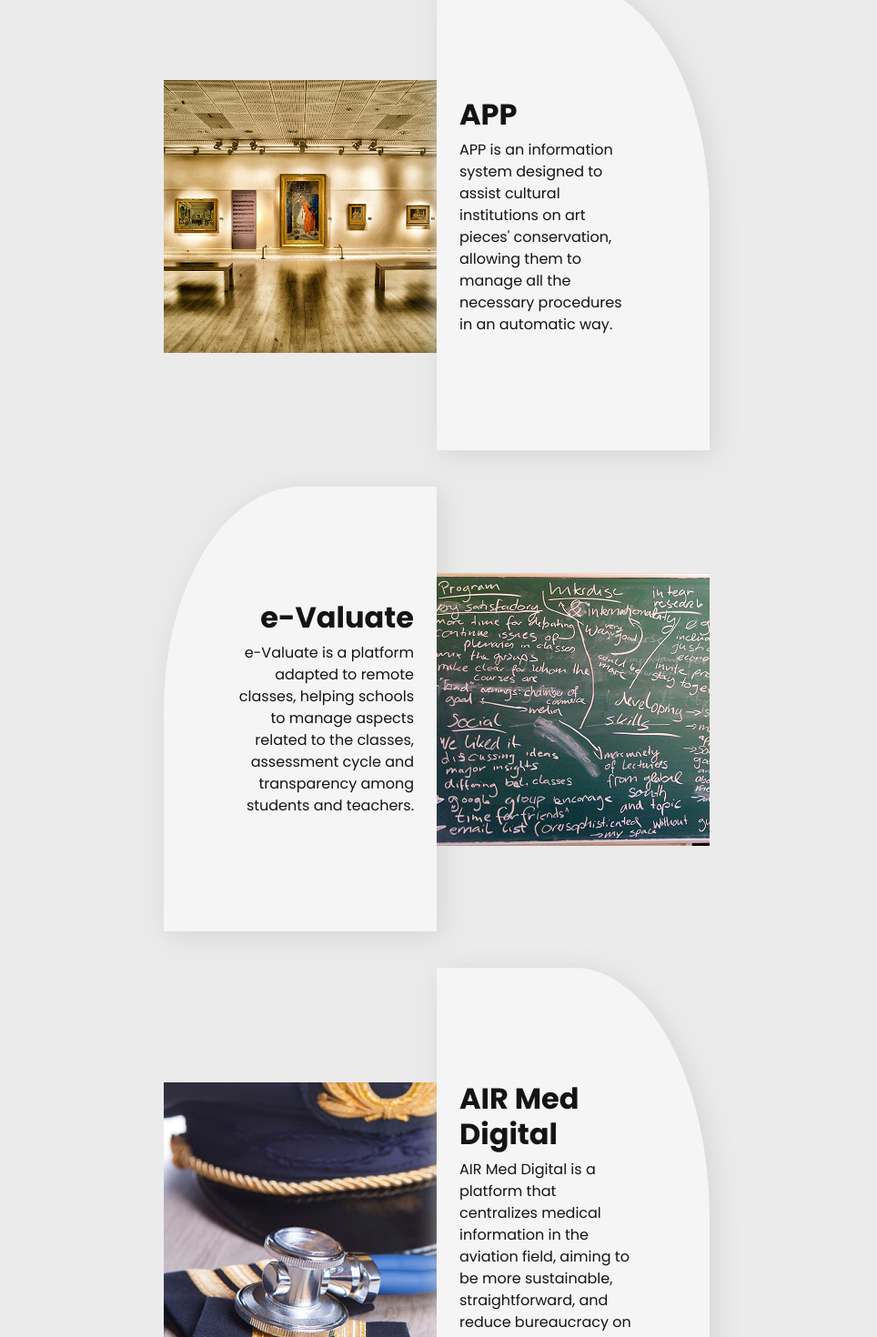
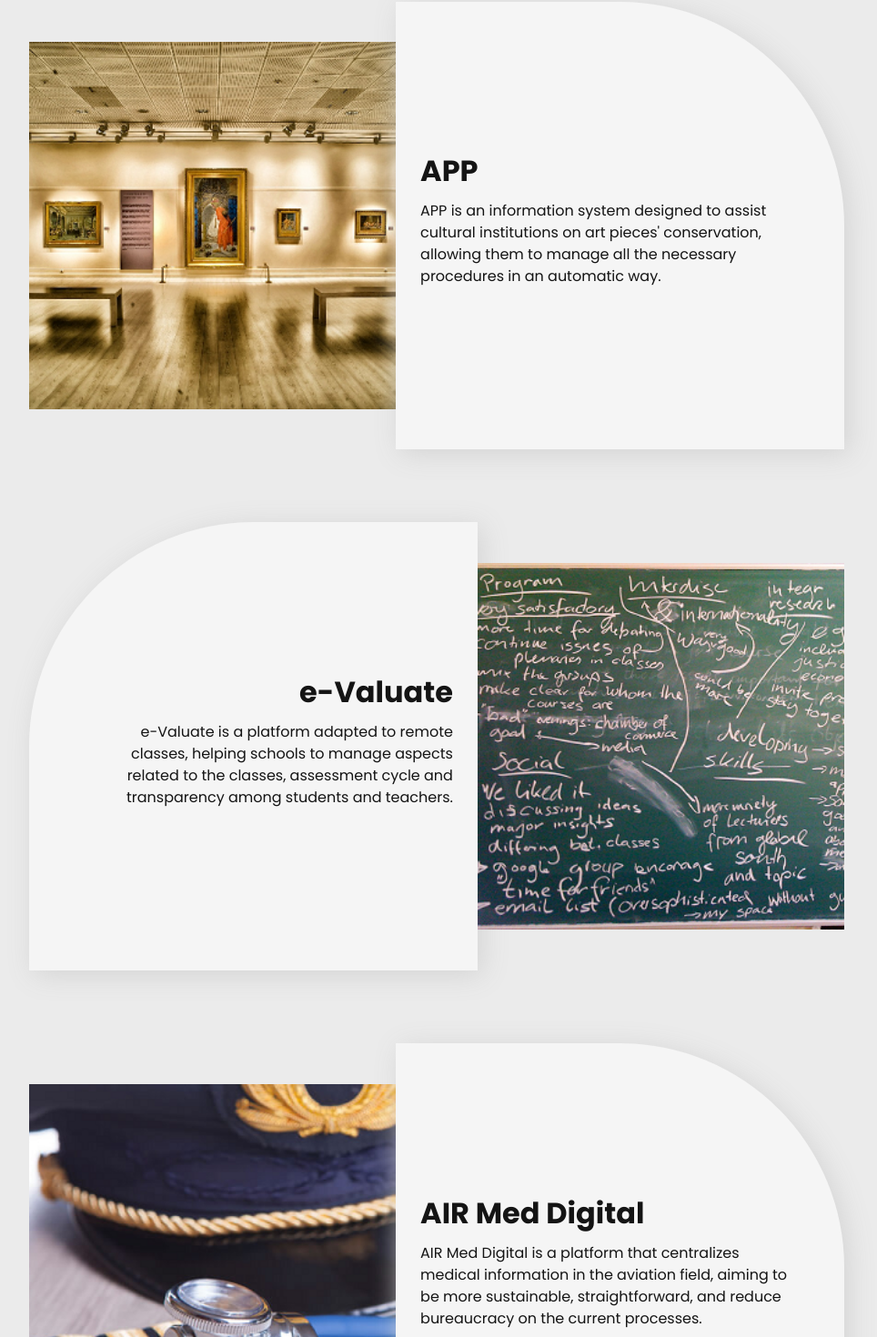
Before and after one commit to LGP21-LGP1/lgp21-lgp1.github.io, a Next.js app: page /solutions in a window 1280 px wide. Shown: the part 377-1847 px from the top of the page at 91% size, without its empty margins (160-1124 px from the left). Built offline with nearby package versions, Linux system fonts and the light colour scheme; no server answers; a web font is replaced by a local one.

Commit message:
Fix sizes

```diff
--- a/pages/solutions.js
+++ b/pages/solutions.js
@@ -3,6 +3,7 @@ import Link from 'next/link';
 import Footer from '../components/footer';
 import Navbar from '../components/navbar';
 import style from '../styles/solutions_revamp.module.css';
+import OrangeShape from '../public/assets/orange-shape.svg';
 
 export default function Solutions() {
   return (
@@ -21,15 +22,16 @@ export default function Solutions() {
                 alt="Archival solution"
 
             />
+
             <div className={`${style.solutionDescription} ${style.boxRight}`}>
                 <h2 className={style.solutionTitle}>APP</h2>
-                <p >APP is an information system designed to assist cultural institutions on art pieces' conservation, allowing them to manage all the necessary procedures in an automatic way.	</p>
+                <p className={style.solutionText}>APP is an information system designed to assist cultural institutions on art pieces' conservation, allowing them to manage all the necessary procedures in an automatic way.	</p>
             </div>
           </div>
           <div className={style.solution} id="evaluate">
             <div className={`${style.solutionDescription} ${style.boxLeft}`}>
                 <h2 className={style.solutionTitle}>e-Valuate</h2>
-                <p>e-Valuate is a platform adapted to remote classes, helping schools to manage aspects related to the classes, assessment cycle and transparency among students and teachers.</p>
+                <p className={style.solutionText}>e-Valuate is a platform adapted to remote classes, helping schools to manage aspects related to the classes, assessment cycle and transparency among students and teachers.</p>
             </div>
             <img className={style.imageSolution}
                 src="/assets/education.png"
@@ -43,13 +45,13 @@ export default function Solutions() {
             />
             <div className={`${style.solutionDescription} ${style.boxRight}`}>
                 <h2 className={style.solutionTitle}>AIR Med Digital</h2>
-                <p>AIR Med Digital is a platform that centralizes medical information in the aviation field, aiming to be more sustainable, straightforward, and reduce bureaucracy on the current processes.</p>
+                <p className={style.solutionText}>AIR Med Digital is a platform that centralizes medical information in the aviation field, aiming to be more sustainable, straightforward, and reduce bureaucracy on the current processes.</p>
             </div>
           </div>
           <div className={style.solution} id="labcentric">
             <div className={`${style.solutionDescription} ${style.boxLeft}`}>
                 <h2 className={style.solutionTitle}>Labcentric</h2>
-                <p>Labcentric is an information system focused on digitizing and monitoring laboratory activities, allowing a decrease in errors, resulting in a cost reduction.</p>
+                <p className={style.solutionText}>Labcentric is an information system focused on digitizing and monitoring laboratory activities, allowing a decrease in errors, resulting in a cost reduction.</p>
             </div>
             <img className={style.imageSolution}
                 src="/assets/research.png"
--- a/styles/solutions_revamp.module.css
+++ b/styles/solutions_revamp.module.css
@@ -13,41 +13,83 @@
 
 .solution {
     display: flex;
-    padding: 20px;
+    margin: 5vh;
     align-items: stretch;
-    width: 50%;
+    width: 70%;
 }
 
 .solutionDescription {
     color: var(--dark);
     background-color: var(--light);
-    padding-top: 125px;
-    padding-bottom: 110px;
+    padding-top: 10%;
+    padding-bottom: 10%;
+    width: 55%;
+    display: flex;
+    flex-direction: column;
+    justify-content: center;
+
+
+}
+
+
+.solutionTitle {
+    font-weight: bold;
+    line-height: 1.5em;
+    font-size: 2.5vw;
+}
+
+.solutionText {
+    line-height: 1.5em;
+    font-size: 1.25vw;
 }
 
 .boxLeft {
     border-top-left-radius: 50%;
     box-shadow: 5px 5px 30px 0px lightgrey;
-    padding-left: 80px;
-    padding-right: 25px;
+    padding-left: 7%;
+    padding-right: 3%;
     text-align: right;
+
 }
 
 .boxRight {
     border-top-right-radius: 50%;
     box-shadow: 5px 5px 30px 0px lightgrey;
-    padding-left: 25px;
-    padding-right: 80px;
+    padding-left: 3%;
+    padding-right: 7%;
 }
 
 
 
-.solutionTitle {
-    font-weight: bold;
+
+.imageSolution {
+    width: 45%;
+    margin-top: 5%;
+    margin-bottom: 5%;
+    background-color: orange;
 }
 
-.imageSolution{
+.imageContainer{
     padding-top: 20px;
     padding-bottom: 20px;
     object-fit: contain;
+    /*border: 10px solid transparent;
+    padding: 15px;
+    border-image: url(/../public/assets/orange-shape.svg) 30 round;*/
 }
+
+.img-container {
+    position: relative;
+}
+
+.img-corner {
+    position: absolute;
+    top: 5px;
+    right: 5px;
+
+}
+
+.borderimg {
+    border: 10px solid transparent;
+    background-image: url(/../public/assets/orange-shape.png);
+}
```
Also changed, not shown: public/assets/orange-shape.png (added), public/assets/orange-shape.svg (added).
